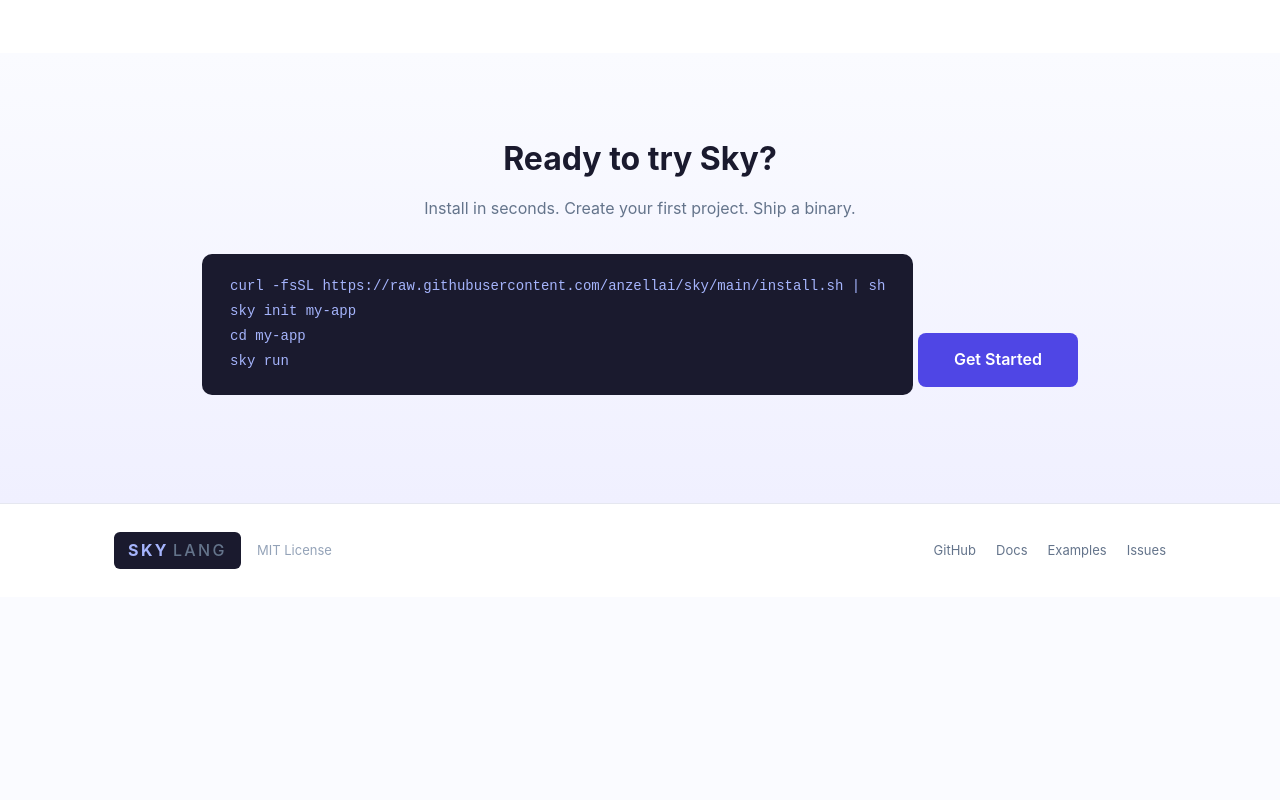
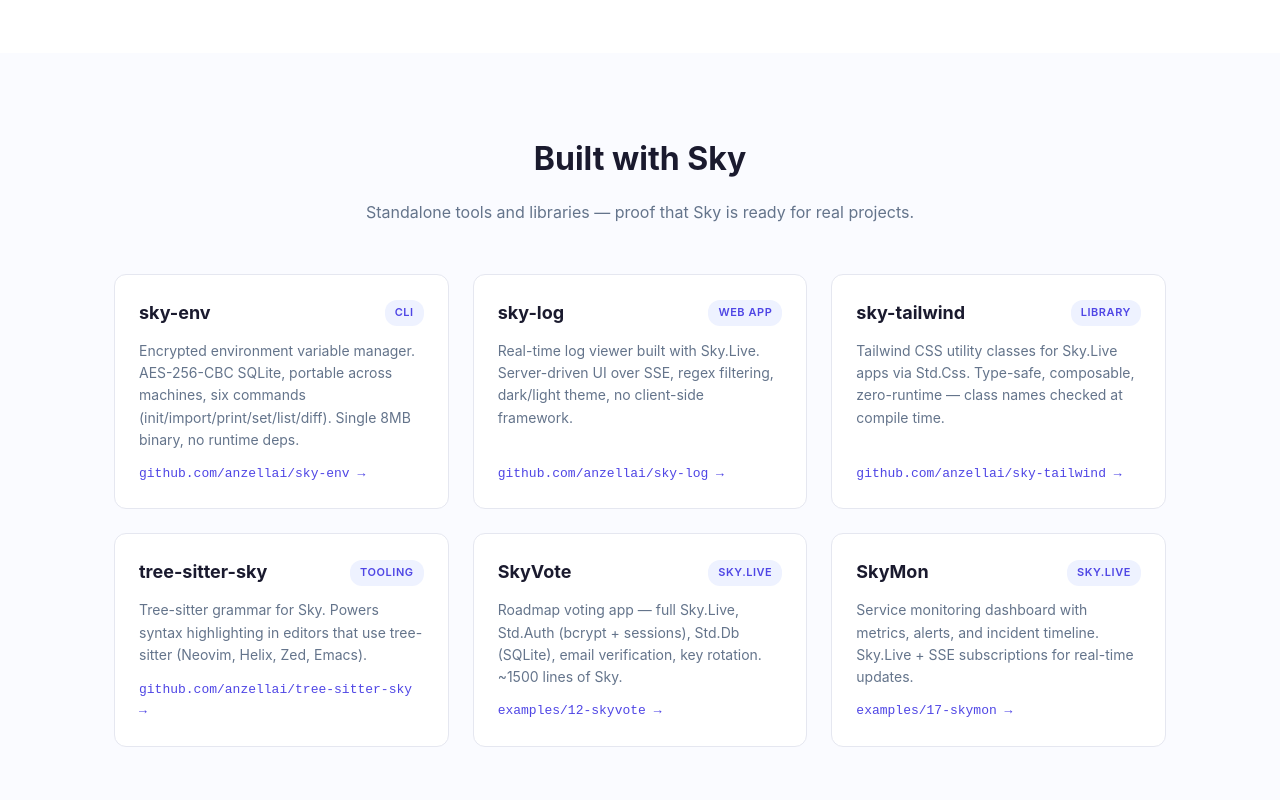
Before and after one commit to anzellai/sky-lang.org, a plain HTML site: page index.html in a window 1280 px wide. Shown: the part 3020-3820 px from the top of the page. Before the commit the page ends 3617 px from the top, so only its background shows below. Drawn offline with Linux system fonts and the light colour scheme.

Commit message:
add Built with Sky section showcasing ecosystem projects
Six cards covering both standalone repos and in-tree examples:
- sky-env (encrypted env var manager, just released v0.1.0)
- sky-log (real-time log viewer)
- sky-tailwind (type-safe Tailwind classes)
- tree-sitter-sky (editor grammar)
- SkyVote and SkyMon (Sky.Live example apps)

Each card links to its repo or example directory.

```diff
--- a/index.html
+++ b/index.html
@@ -227,6 +227,64 @@
     </div>
 </section>
 
+<!-- Built with Sky -->
+<section class="projects">
+    <div class="container">
+        <h2 class="section-title">Built with Sky</h2>
+        <p class="section-subtitle">Standalone tools and libraries — proof that Sky is ready for real projects.</p>
+        <div class="project-grid">
+            <a href="https://github.com/anzellai/sky-env" class="project-card">
+                <div class="project-head">
+                    <h3>sky-env</h3>
+                    <span class="project-tag">CLI</span>
+                </div>
+                <p>Encrypted environment variable manager. AES-256-CBC SQLite, portable across machines, six commands (init/import/print/set/list/diff). Single 8MB binary, no runtime deps.</p>
+                <span class="project-link">github.com/anzellai/sky-env &rarr;</span>
+            </a>
+            <a href="https://github.com/anzellai/sky-log" class="project-card">
+                <div class="project-head">
+                    <h3>sky-log</h3>
+                    <span class="project-tag">Web app</span>
+                </div>
+                <p>Real-time log viewer built with Sky.Live. Server-driven UI over SSE, regex filtering, dark/light theme, no client-side framework.</p>
+                <span class="project-link">github.com/anzellai/sky-log &rarr;</span>
+            </a>
+            <a href="https://github.com/anzellai/sky-tailwind" class="project-card">
+                <div class="project-head">
+                    <h3>sky-tailwind</h3>
+                    <span class="project-tag">Library</span>
+                </div>
+                <p>Tailwind CSS utility classes for Sky.Live apps via Std.Css. Type-safe, composable, zero-runtime — class names checked at compile time.</p>
+                <span class="project-link">github.com/anzellai/sky-tailwind &rarr;</span>
+            </a>
+            <a href="https://github.com/anzellai/tree-sitter-sky" class="project-card">
+                <div class="project-head">
+                    <h3>tree-sitter-sky</h3>
+                    <span class="project-tag">Tooling</span>
+                </div>
+                <p>Tree-sitter grammar for Sky. Powers syntax highlighting in editors that use tree-sitter (Neovim, Helix, Zed, Emacs).</p>
+                <span class="project-link">github.com/anzellai/tree-sitter-sky &rarr;</span>
+            </a>
+            <a href="https://github.com/anzellai/sky/tree/main/examples/12-skyvote" class="project-card">
+                <div class="project-head">
+                    <h3>SkyVote</h3>
+                    <span class="project-tag">Sky.Live</span>
+                </div>
+                <p>Roadmap voting app — full Sky.Live, Std.Auth (bcrypt + sessions), Std.Db (SQLite), email verification, key rotation. ~1500 lines of Sky.</p>
+                <span class="project-link">examples/12-skyvote &rarr;</span>
+            </a>
+            <a href="https://github.com/anzellai/sky/tree/main/examples/17-skymon" class="project-card">
+                <div class="project-head">
+                    <h3>SkyMon</h3>
+                    <span class="project-tag">Sky.Live</span>
+                </div>
+                <p>Service monitoring dashboard with metrics, alerts, and incident timeline. Sky.Live + SSE subscriptions for real-time updates.</p>
+                <span class="project-link">examples/17-skymon &rarr;</span>
+            </a>
+        </div>
+    </div>
+</section>
+
 <!-- CTA -->
 <section class="cta">
     <div class="container">
--- a/style.css
+++ b/style.css
@@ -175,6 +175,46 @@
     display: block; font-size: 14px; color: #64748b; margin-top: 4px;
 }
 
+/* Built with Sky / Projects */
+.projects { padding: 80px 0; background: #fafbff; }
+.section-subtitle {
+    text-align: center; color: #64748b; font-size: 16px;
+    margin: -32px auto 48px; max-width: 600px;
+}
+.project-grid {
+    display: grid; grid-template-columns: repeat(3, 1fr); gap: 24px;
+}
+.project-card {
+    display: flex; flex-direction: column; gap: 12px;
+    padding: 24px; border-radius: 12px;
+    background: #fff; border: 1px solid #e5e7f0;
+    color: #1a1a2e; text-decoration: none;
+    transition: transform 0.15s, box-shadow 0.15s, border-color 0.15s;
+}
+.project-card:hover {
+    text-decoration: none; transform: translateY(-2px);
+    box-shadow: 0 8px 24px rgba(79, 70, 229, 0.10);
+    border-color: #c7d2fe;
+}
+.project-head {
+    display: flex; align-items: center; justify-content: space-between; gap: 12px;
+}
+.project-card h3 {
+    font-size: 18px; font-weight: 700; color: #1a1a2e; margin: 0;
+}
+.project-tag {
+    font-size: 11px; font-weight: 600; text-transform: uppercase;
+    letter-spacing: 0.05em; color: #4f46e5;
+    background: #eef2ff; padding: 4px 10px; border-radius: 12px;
+}
+.project-card p {
+    color: #64748b; font-size: 14px; line-height: 1.6; flex-grow: 1;
+}
+.project-link {
+    font-size: 13px; color: #4f46e5; font-weight: 500;
+    font-family: 'SF Mono', 'Fira Code', monospace;
+}
+
 /* CTA */
 .cta {
     padding: 80px 0; text-align: center;
@@ -209,6 +249,7 @@
     .code-grid { grid-template-columns: 1fr; }
     .feature-grid { grid-template-columns: 1fr; }
     .examples-grid { grid-template-columns: 1fr; }
+    .project-grid { grid-template-columns: 1fr; }
     .stats-grid { grid-template-columns: repeat(2, 1fr); }
     .hero { padding: 60px 24px 40px; }
     .hero-install { font-size: 12px; }
```
